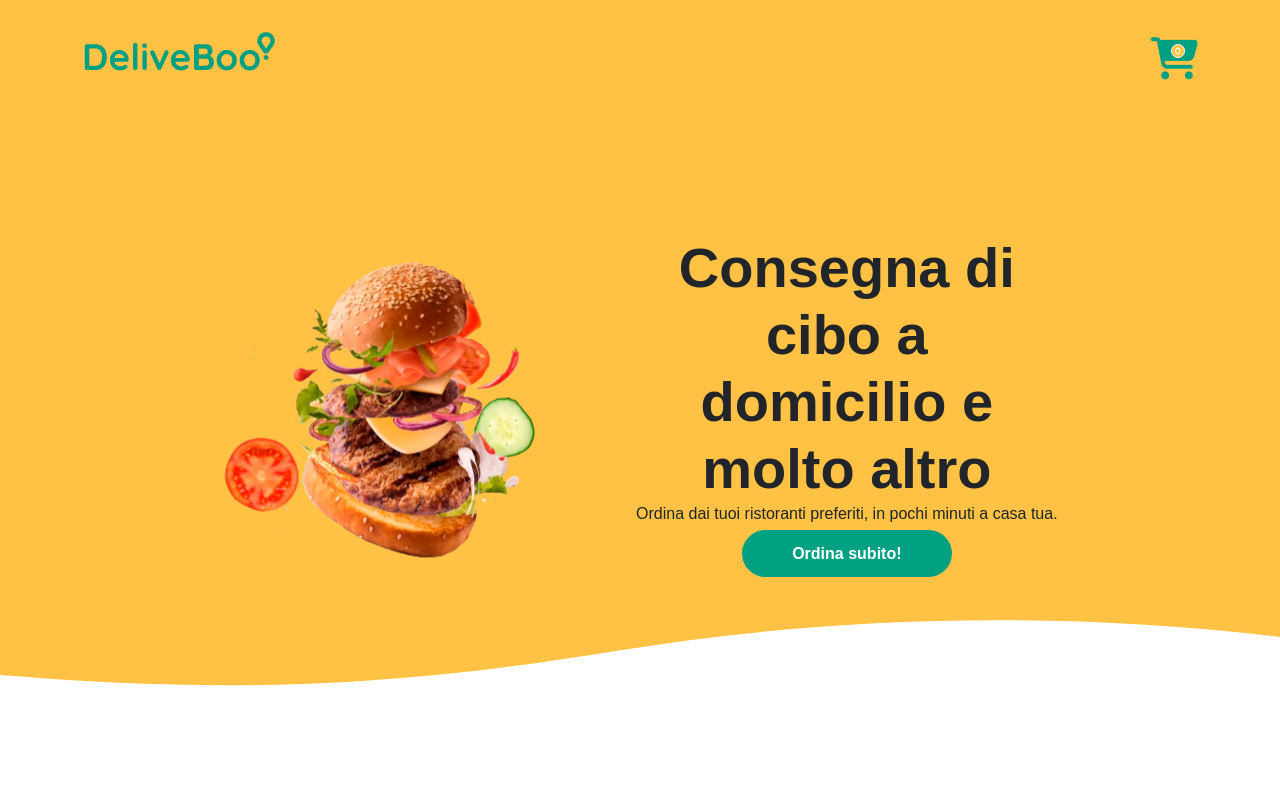
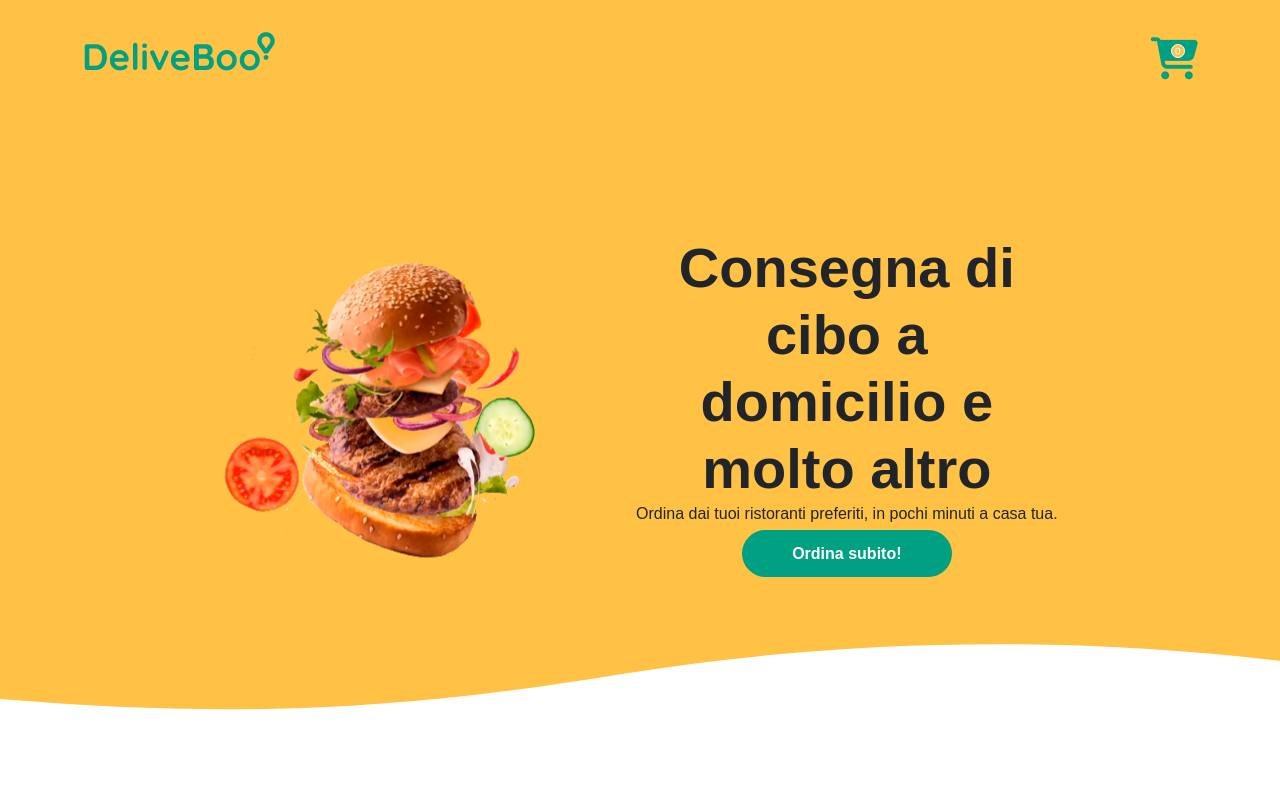
Before and after one commit to BiagioCaputo/vue-deliveboo, a Vue app: page / in a window 1280 px wide. Shown: the top 793 px of the page. Built offline with nearby package versions, Linux system fonts and the light colour scheme; no server answers.

Commit message:
done everything

```diff
--- a/src/components/AppJumbo.vue
+++ b/src/components/AppJumbo.vue
@@ -12,7 +12,7 @@ export default {
 <template>
     <!--Jumbotron-->
     <div class="jumbotron">
-        <div class="jumbo-content container-desktop">
+        <div class="jumbo-content container-desktop pb-4">
             <div class="animated-image">
                 <img class="pane-sopra" src="/img/jumbo-food-pane-sopra.png" alt="immagine che fluttua">
                 <img class="carne-sopra" src="/img/jumbo-food-carne-sopra.png" alt="immagine che fluttua">
```
